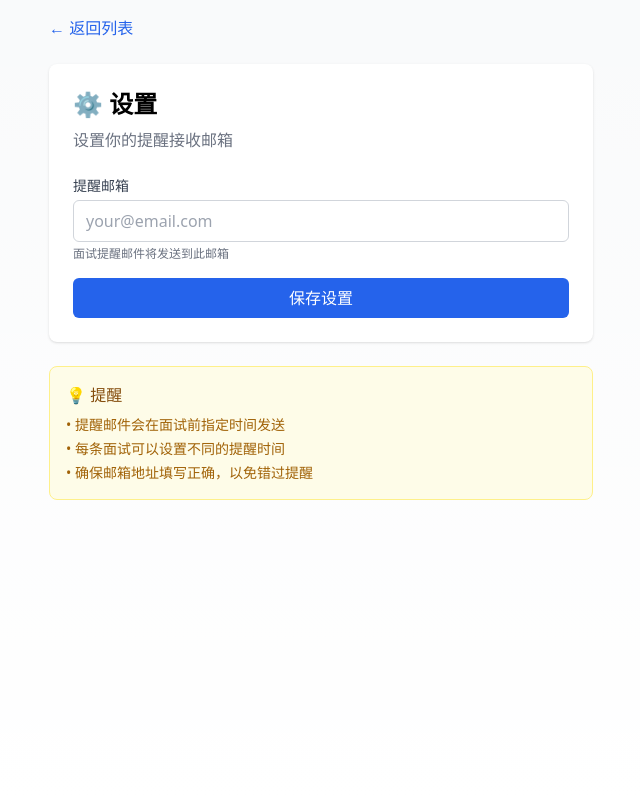
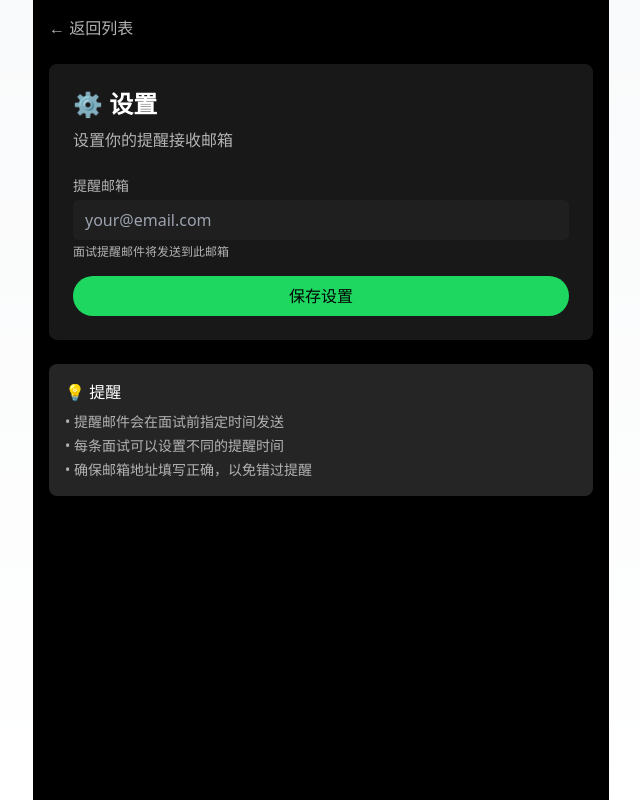
Before and after one commit to jovan-vault/interview-manager, a Next.js app: page /settings in a window 1280 px wide. Shown: the whole page, without its empty margins (319-959 px from the left). Built offline with nearby package versions, Linux system fonts and the light colour scheme; no server answers; the database is empty.

Commit message:
feat: apply dark theme to settings page

```diff
--- a/src/app/settings/page.tsx
+++ b/src/app/settings/page.tsx
@@ -36,18 +36,18 @@ export default function SettingsPage() {
   }
 
   return (
-    <main className="max-w-xl mx-auto p-4">
+    <main className="max-w-xl mx-auto p-4 bg-black min-h-screen">
       <div className="mb-6">
-        <Link href="/" className="text-blue-600 hover:underline">← 返回列表</Link>
+        <Link href="/" className="text-[#b3b3b3] hover:text-[#1ed760]">← 返回列表</Link>
       </div>
 
-      <div className="bg-white rounded-lg shadow p-6">
-        <h1 className="text-2xl font-bold mb-2">⚙️ 设置</h1>
-        <p className="text-gray-500 mb-6">设置你的提醒接收邮箱</p>
+      <div className="bg-[#181818] rounded-lg p-6">
+        <h1 className="text-2xl font-bold mb-2 text-white">⚙️ 设置</h1>
+        <p className="text-[#b3b3b3] mb-6">设置你的提醒接收邮箱</p>
 
         <form onSubmit={handleSubmit} className="space-y-4">
           <div>
-            <label className="block text-sm font-medium text-gray-700 mb-1">
+            <label className="block text-sm font-medium text-[#b3b3b3] mb-1">
               提醒邮箱
             </label>
             <input
@@ -56,9 +56,9 @@ export default function SettingsPage() {
               onChange={e => setEmail(e.target.value)}
               placeholder="your@email.com"
               required
-              className="w-full rounded-md border border-gray-300 px-3 py-2 focus:border-blue-500 focus:ring-blue-500"
+              className="w-full rounded-md bg-[#1f1f1f] border-[#4d4d4d] text-white px-3 py-2 focus:border-[#1ed760] focus:outline-none"
             />
-            <p className="text-xs text-gray-500 mt-1">
+            <p className="text-xs text-[#b3b3b3] mt-1">
               面试提醒邮件将发送到此邮箱
             </p>
           </div>
@@ -66,16 +66,16 @@ export default function SettingsPage() {
           <button
             type="submit"
             disabled={loading}
-            className="w-full bg-blue-600 text-white py-2 px-4 rounded-md hover:bg-blue-700 disabled:opacity-50"
+            className="w-full bg-[#1ed760] text-black py-2 px-4 rounded-full hover:bg-[#1db954] disabled:opacity-50"
           >
             {loading ? '保存中...' : saved ? '✓ 已保存' : '保存设置'}
           </button>
         </form>
       </div>
 
-      <div className="mt-6 bg-yellow-50 border border-yellow-200 rounded-lg p-4">
-        <h2 className="font-medium text-yellow-800 mb-2">💡 提醒</h2>
-        <ul className="text-sm text-yellow-700 space-y-1">
+      <div className="mt-6 bg-[#252525] border-[#4d4d4d] rounded-lg p-4">
+        <h2 className="font-medium text-white mb-2">💡 提醒</h2>
+        <ul className="text-sm text-[#b3b3b3] space-y-1">
           <li>• 提醒邮件会在面试前指定时间发送</li>
           <li>• 每条面试可以设置不同的提醒时间</li>
           <li>• 确保邮箱地址填写正确，以免错过提醒</li>
```
